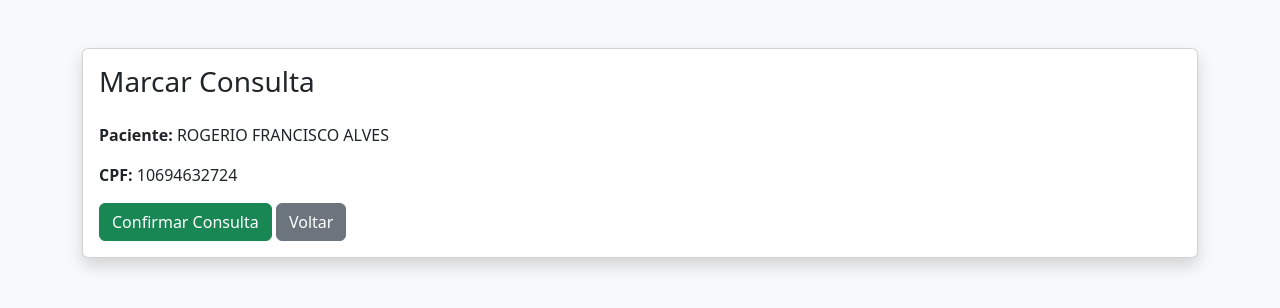
After one commit to rfalves-wq/Clinica, a Django app: page /consulta/marcar/1/ in a window 1280 px wide. The commit adds this page. Shown: the top 308 px of the page. Run offline with Django 5.2, Linux system fonts and the light colour scheme; data comes from the database, SQL or seed files in the repository; both versions use the stored data as it was after the commit; some libraries are stand-ins or nearby versions.

Commit message:
atualizado

```diff
--- a/app/urls.py
+++ b/app/urls.py
@@ -9,5 +9,6 @@ urlpatterns = [
     path('', include('contas.urls')),
     path('pacientes/', include('pacientes.urls')),
     path('consulta/', include('consulta.urls')),
+    path('consulta/', include('consulta.urls')),
 
 ]
--- /dev/null
+++ b/consulta/templates/consulta/marcar_consulta.html
@@ -0,0 +1,39 @@
+<!DOCTYPE html>
+<html lang="pt-br">
+<head>
+    <meta charset="UTF-8">
+    <title>Marcar Consulta</title>
+    <link href="https://cdn.jsdelivr.net/npm/bootstrap@5.3.2/dist/css/bootstrap.min.css" rel="stylesheet">
+</head>
+
+<body class="bg-light">
+
+<div class="container mt-5">
+
+    <div class="card shadow">
+        <div class="card-body">
+
+            <h3 class="mb-4">Marcar Consulta</h3>
+
+            <p><strong>Paciente:</strong> {{ paciente.nome }}</p>
+            <p><strong>CPF:</strong> {{ paciente.cpf }}</p>
+
+            <form method="post">
+                {% csrf_token %}
+
+                <button type="submit" class="btn btn-success">
+                    Confirmar Consulta
+                </button>
+
+                <a href="{% url 'listar_pacientes' %}" class="btn btn-secondary">
+                    Voltar
+                </a>
+            </form>
+
+        </div>
+    </div>
+
+</div>
+
+</body>
+</html>
--- a/consulta/urls.py
+++ b/consulta/urls.py
@@ -7,5 +7,7 @@ urlpatterns = [
         'mudar-status/<int:consulta_id>/<str:status>/',
         views.mudar_status,
         name='mudar_status'
+
     ),
+     path('marcar/<int:paciente_id>/', views.marcar_consulta, name='marcar_consulta'),
 ]
--- a/consulta/views.py
+++ b/consulta/views.py
@@ -1,15 +1,24 @@
 from django.shortcuts import redirect, get_object_or_404
+from pacientes.models import Paciente
+from .models import Consulta
+
+from django.shortcuts import render, get_object_or_404, redirect
 from pacientes.models import Paciente
 from .models import Consulta
 
 def marcar_consulta(request, paciente_id):
     paciente = get_object_or_404(Paciente, id=paciente_id)
 
-    Consulta.objects.create(
-        paciente=paciente
-    )
+    if request.method == 'POST':
+        Consulta.objects.create(
+            paciente=paciente
+        )
+        return redirect('fila_espera')
 
-    return redirect('fila_espera')
+    return render(request, 'consulta/marcar_consulta.html', {
+        'paciente': paciente
+    })
+
 
 
 from django.shortcuts import render
--- a/pacientes/templates/pacientes/listar.html
+++ b/pacientes/templates/pacientes/listar.html
@@ -74,6 +74,10 @@
        class="btn btn-sm btn-outline-warning">
         Editar
     </a>
+<a href="{% url 'marcar_consulta' paciente.pk %}"
+   class="btn btn-sm btn-outline-success">
+    Marcar Consulta
+</a>
 
     <a href="{% url 'excluir_paciente' paciente.pk %}"
        class="btn btn-sm btn-outline-danger"
```
Also changed, not shown: db.sqlite3.
